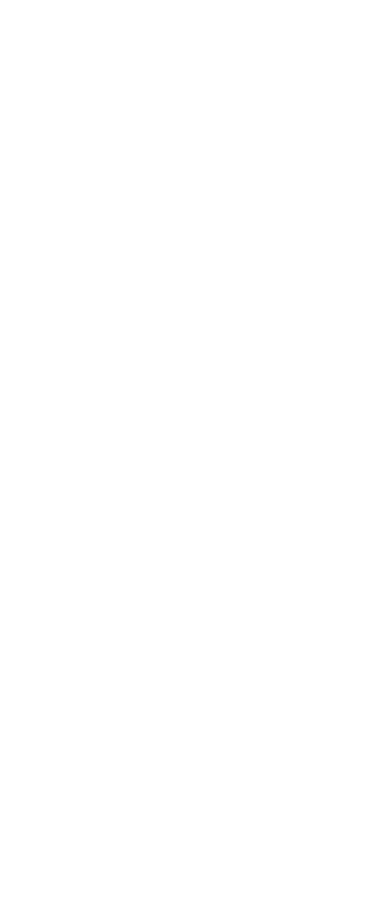
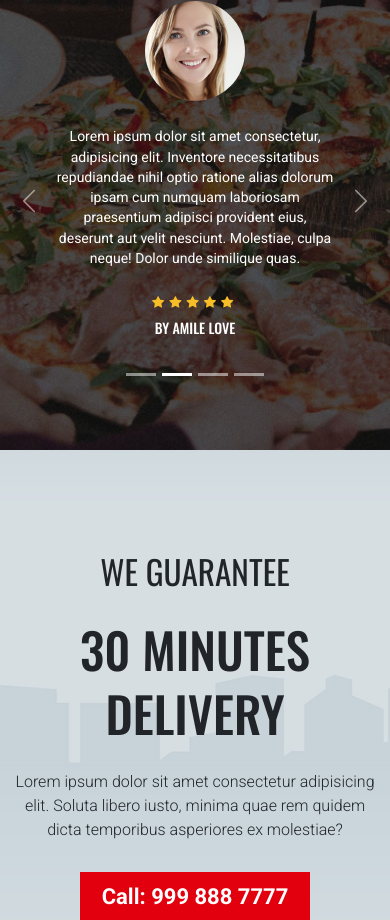
Before and after one commit to NikhilDarekar/Food-Delivery, a React (Vite) app: page / in a window 390 px wide. Shown: the part 11080-12000 px from the top of the page. Before the commit the page ends 11001 px from the top, so only its background shows below. Built offline with nearby package versions, Linux system fonts and the light colour scheme.

Commit message:
added contact us page

```diff
--- a/src/pages/Home/Home.jsx
+++ b/src/pages/Home/Home.jsx
@@ -6,6 +6,8 @@ import Section2 from './Section2.jsx'
 import Section3 from './Section3.jsx'
 import Section4 from '../Section4.jsx'
 import Section5 from './Section5.jsx'
+import Section6 from './Section6.jsx'
+import Section7 from './Section7.jsx'
 
 function Home() {
   return (
@@ -16,6 +18,8 @@ function Home() {
          <Section3 />
          <Section4 />
          <Section5 />
+         <Section6 />
+         <Section7 />
       </Layout>
     </>
   )
--- /dev/null
+++ b/src/pages/Home/Section6.jsx
@@ -0,0 +1,99 @@
+import React from 'react'
+import { Container, Row, Col } from "react-bootstrap";
+import { Carousel } from 'react-bootstrap'
+import user1 from "../../assets/blog/review-author-1.jpg"
+import user2 from "../../assets/blog/review-author-2.jpg"
+import user3 from "../../assets/blog/review-author-3.jpg"
+import user4 from "../../assets/blog/review-author-5.jpg"
+
+
+function Section6() {
+  return (
+    <section className='blog_section'>
+        <Container>
+            <Row>
+                <Carousel>
+                <Carousel.Item>
+                  <Carousel.Caption>
+                        <div className='user_img'>
+                          <img src={user1} alt='user-1' className='img-fluid' />
+                        </div>
+                        <p>
+                            Lorem ipsum dolor sit amet consectetur, adipisicing elit. Inventore necessitatibus repudiandae nihil optio ratione alias dolorum ipsam cum numquam laboriosam praesentium adipisci provident eius, deserunt aut velit nesciunt. Molestiae, culpa neque! Dolor unde similique quas.
+                        </p>
+                        <div className='item_rating mb-2'>
+                            <i className='bi bi-star-fill'></i>
+                            <i className='bi bi-star-fill'></i>
+                            <i className='bi bi-star-fill'></i>
+                            <i className='bi bi-star-fill'></i>
+                            <i className='bi bi-star-fill'></i>
+                        </div>
+                        <h5>BY AMILE LOVE</h5>
+                  </Carousel.Caption>
+                </Carousel.Item>
+
+                <Carousel.Item>
+                  <Carousel.Caption>
+                        <div className='user_img'>
+                          <img src={user2} alt='user-1' className='img-fluid' />
+                        </div>
+                        <p>
+                            Lorem ipsum dolor sit amet consectetur, adipisicing elit. Inventore necessitatibus repudiandae nihil optio ratione alias dolorum ipsam cum numquam laboriosam praesentium adipisci provident eius, deserunt aut velit nesciunt. Molestiae, culpa neque! Dolor unde similique quas.
+                        </p>
+                        <div className='item_rating mb-2'>
+                            <i className='bi bi-star-fill'></i>
+                            <i className='bi bi-star-fill'></i>
+                            <i className='bi bi-star-fill'></i>
+                            <i className='bi bi-star-fill'></i>
+                            <i className='bi bi-star-fill'></i>
+                        </div>
+                        <h5>BY AMILE LOVE</h5>
+                  </Carousel.Caption>
+                </Carousel.Item>
+
+                <Carousel.Item>
+                  <Carousel.Caption>
+                        <div className='user_img'>
+                          <img src={user3} alt='user-1' className='img-fluid' />
+                        </div>
+                        <p>
+                            Lorem ipsum dolor sit amet consectetur, adipisicing elit. Inventore necessitatibus repudiandae nihil optio ratione alias dolorum ipsam cum numquam laboriosam praesentium adipisci provident eius, deserunt aut velit nesciunt. Molestiae, culpa neque! Dolor unde similique quas.
+                        </p>
+                        <div className='item_rating mb-2'>
+                            <i className='bi bi-star-fill'></i>
+                            <i className='bi bi-star-fill'></i>
+                            <i className='bi bi-star-fill'></i>
+                            <i className='bi bi-star-fill'></i>
+                            <i className='bi bi-star-fill'></i>
+                        </div>
+                        <h5>BY AMILE LOVE</h5>
+                  </Carousel.Caption>
+                </Carousel.Item>
+
+                <Carousel.Item>
+                  <Carousel.Caption>
+                        <div className='user_img'>
+                          <img src={user4} alt='user-1' className='img-fluid' />
+                        </div>
+                        <p>
+                            Lorem ipsum dolor sit amet consectetur, adipisicing elit. Inventore necessitatibus repudiandae nihil optio ratione alias dolorum ipsam cum numquam laboriosam praesentium adipisci provident eius, deserunt aut velit nesciunt. Molestiae, culpa neque! Dolor unde similique quas.
+                        </p>
+                        <div className='item_rating mb-2'>
+                            <i className='bi bi-star-fill'></i>
+                            <i className='bi bi-star-fill'></i>
+                            <i className='bi bi-star-fill'></i>
+                            <i className='bi bi-star-fill'></i>
+                            <i className='bi bi-star-fill'></i>
+                        </div>
+                        <h5>BY AMILE LOVE</h5>
+                  </Carousel.Caption>
+                </Carousel.Item>
+
+              </Carousel>
+            </Row>
+        </Container>
+    </section>
+  )
+}
+
+export default Section6
--- /dev/null
+++ b/src/pages/Home/Section7.jsx
@@ -0,0 +1,25 @@
+import React from 'react'
+import { Container, Row, Col } from "react-bootstrap";
+import { Carousel } from 'react-bootstrap'
+import { Link } from 'react-router-dom';
+
+function Section7() {
+  return (
+    <section className='contact_section'>
+        <Container>
+            <Row className='justify-content-center'>
+               <Col sm={8} className='text-center'>
+                    <h4>We Guarantee</h4>
+                    <h2>30 Minutes Delivery</h2>
+                    <p>Lorem ipsum dolor sit amet consectetur adipisicing elit. Soluta libero iusto, minima quae rem quidem dicta temporibus asperiores ex molestiae?</p>
+                    <Link to="/" className='btn btn_red px-4 py-2 rounded-0'>
+                        Call: 999 888 7777
+                    </Link>
+               </Col>
+            </Row>
+        </Container>
+    </section>
+  )
+}
+
+export default Section7
--- a/src/styles/HomeStyle.css
+++ b/src/styles/HomeStyle.css
@@ -271,12 +271,74 @@
     left: unset;
 }
 
+.blog_section{
+    padding: 80px 0 50px;
+    background: url("../assets/blog/reviews.jpg") no-repeat center center;
+    background-size: cover;
+    background-attachment: fixed;
+    overflow: hidden;
+}
+.blog_section .user_img img{
+    width: 100px;
+    height: 100px;
+    object-fit: cover;
+    border-radius: 100%;
+    margin-bottom: 25px;
+}
+.blog_section .carousel.slide .carousel-inner  .carousel-caption p{
+    font-size: 1.7rem;
+    line-height: 1.45;
+    margin-bottom: 25px;
+    padding: 0 12%;
+    font-weight: 400;
+}
+.blog_section .carousel.slide .carousel-inner  .item_rating i{
+    color: var(--yellow);
+    margin-right: 5px;
+}
+.blog_section .carousel.slide .carousel-inner  .carousel-caption h5{
+    font-size: 1rem;
+    margin-bottom: 2rem;
+}
+
+/* Contact Section */
+.contact_section{
+    background: url('../assets/footer/banner-1.jpg') no-repeat center center;
+    background-size: cover;
+    padding-top: 100px;
+    padding-bottom: 100px;
+}
+.contact_section h4{
+    font-size: 2.375rem;
+    font-weight: 400;
+    margin-bottom: 25px;
+}
+.contact_section h2{
+    font-size: 4.5rem;
+    margin-bottom: 25px;
+}
+.contact_section p{
+    width: 70%;
+    margin: 0 auto 30px;
+}
+.contact_section a{
+    font-size: 22px;
+    font-weight: 700;
+}
 
 
 
 @media (max-width:1200px){
     .promotion_section h2{
         font-size: 2.25rem;
+    }
+
+    /* contact */
+    .contact_section h2{
+        font-size: 3.5rem;
+    }
+    .contact_section p{
+        width: 100%;
     }
 }
 
@@ -305,4 +367,8 @@
         width: 70px;
         height: auto;
     }
+
+    .blog_section .carousel.slide .carousel-inner  .carousel-caption p{
+        font-size: 1rem;
+    }
 }
```
